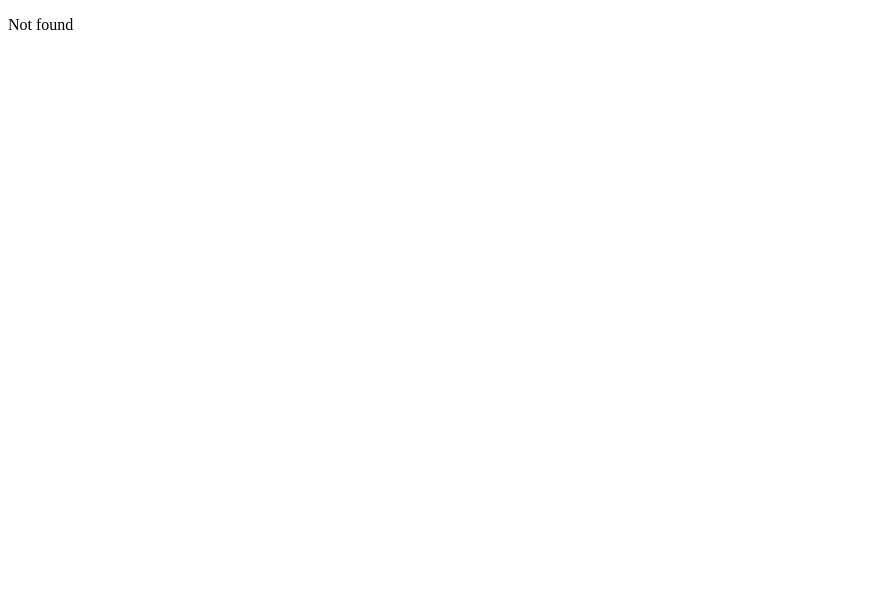
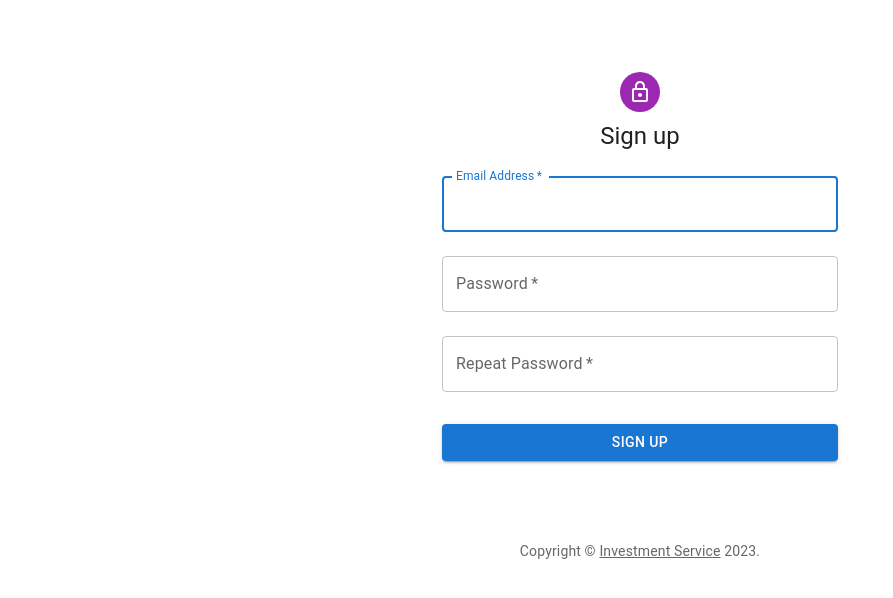
Before and after one commit to emil-1003/InvestmentServiceFrontendReact, a React (Create React App) app: page /signup in a window 1280 px wide. Shown: the top 598 px of the page, without its empty margins (0-893 px from the left). Built offline with nearby package versions, Linux system fonts and the light colour scheme.

Commit message:
add signup page

```diff
--- a/src/App.tsx
+++ b/src/App.tsx
@@ -2,6 +2,7 @@ import React from 'react';
 import HomePage from "./pages/HomePage"
 import LoginPage from "./pages/LoginPage"
 import { BrowserRouter, Route, Routes } from "react-router-dom"
+import SignupPage from './pages/SingupPage';
 
 function App() {
   return (
@@ -11,6 +12,7 @@ function App() {
             <Route path="/" element={<HomePage />} />
             <Route path="*" element={<p>Not found</p>} />
             <Route path="/login" element={<LoginPage />} />
+            <Route path="/signup" element={<SignupPage />} />
           </Routes>
       </BrowserRouter>
     </div>
--- /dev/null
+++ b/src/components/forms/SignupForm.tsx
@@ -0,0 +1,101 @@
+import * as React from 'react';
+import Avatar from '@mui/material/Avatar';
+import Button from '@mui/material/Button';
+import CssBaseline from '@mui/material/CssBaseline';
+import TextField from '@mui/material/TextField';
+import Link from '@mui/material/Link';
+import Box from '@mui/material/Box';
+import LockOutlinedIcon from '@mui/icons-material/LockOutlined';
+import Typography from '@mui/material/Typography';
+import Container from '@mui/material/Container';
+import { createTheme, ThemeProvider } from '@mui/material/styles';
+
+function Copyright(props: any) {
+  return (
+    <Typography variant="body2" color="text.secondary" align="center" {...props}>
+      {'Copyright © '}
+      <Link color="inherit" href="https://mui.com/">
+        Investment Service
+      </Link>{' '}
+      {new Date().getFullYear()}
+      {'.'}
+    </Typography>
+  );
+}
+
+const theme = createTheme();
+
+export default function SignIn() {
+  const handleSubmit = (event: React.FormEvent<HTMLFormElement>) => {
+    event.preventDefault();
+    const data = new FormData(event.currentTarget);
+    console.log({
+      email: data.get('email'),
+      password: data.get('password'),
+    });
+  };
+
+  return (
+    <ThemeProvider theme={theme}>
+      <Container component="main" maxWidth="xs">
+        <CssBaseline />
+        <Box
+          sx={{
+            marginTop: 8,
+            display: 'flex',
+            flexDirection: 'column',
+            alignItems: 'center',
+          }}
+        >
+          <Avatar sx={{ m: 1, bgcolor: 'secondary.main' }}>
+            <LockOutlinedIcon />
+          </Avatar>
+          <Typography component="h1" variant="h5">
+            Sign up
+          </Typography>
+          <Box component="form" onSubmit={handleSubmit} noValidate sx={{ mt: 1 }}>
+            <TextField
+              margin="normal"
+              required
+              fullWidth
+              id="email"
+              label="Email Address"
+              name="email"
+              autoComplete="email"
+              autoFocus
+            />
+            <TextField
+              margin="normal"
+              required
+              fullWidth
+              name="password"
+              label="Password"
+              type="password"
+              id="password"
+              autoComplete="current-password"
+            />
+            <TextField
+              margin="normal"
+              required
+              fullWidth
+              name="repeatpassword"
+              label="Repeat Password"
+              type="password"
+              id="password"
+              autoComplete="current-password"
+            />
+            <Button
+              type="submit"
+              fullWidth
+              variant="contained"
+              sx={{ mt: 3, mb: 2 }}
+            >
+              Sign Up
+            </Button>
+          </Box>
+        </Box>
+        <Copyright sx={{ mt: 8, mb: 4 }} />
+      </Container>
+    </ThemeProvider>
+  );
+}
--- /dev/null
+++ b/src/pages/SingupPage.tsx
@@ -0,0 +1,11 @@
+import React from 'react';
+import SignupForm from "../components/forms/SignupForm";
+
+const SignupPage = () => {
+    return (
+        <>
+            <SignupForm />
+        </>
+    )
+  }
+  export default SignupPage
```
